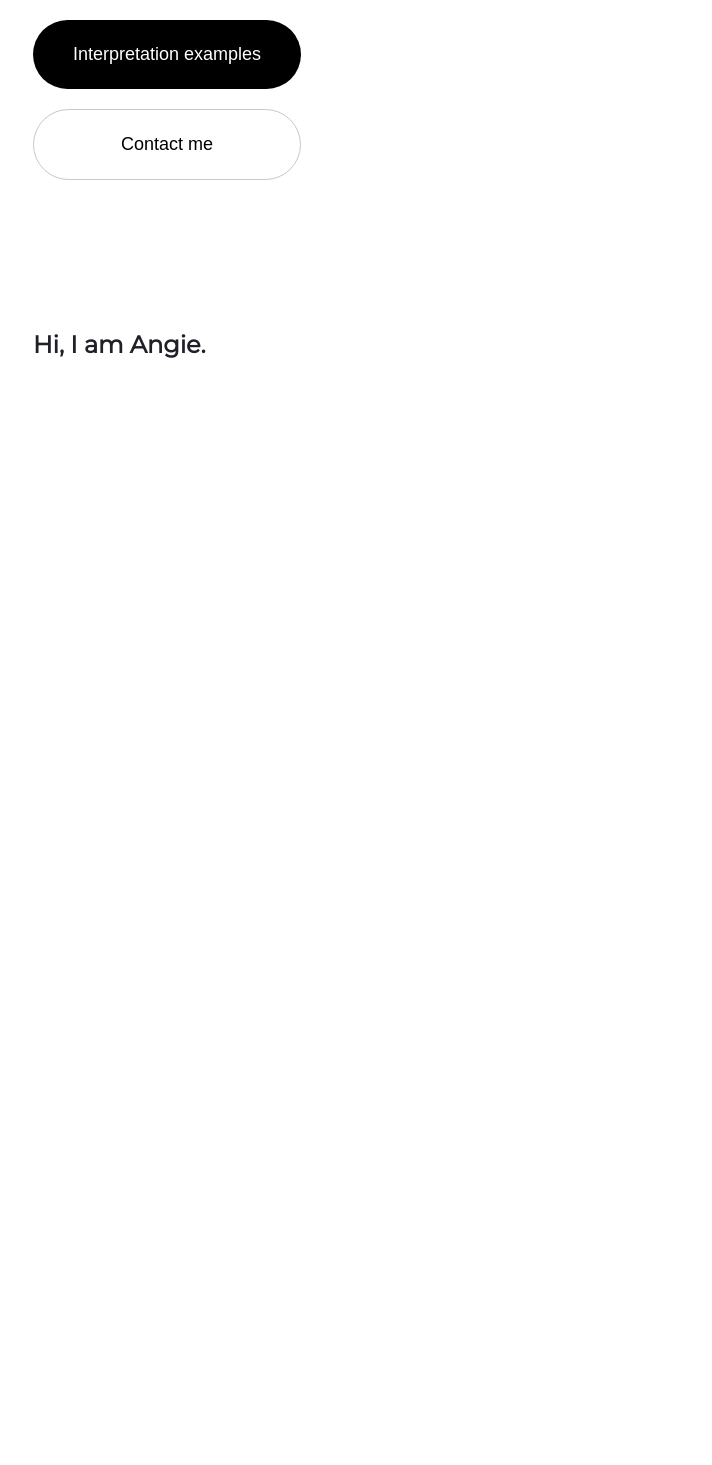
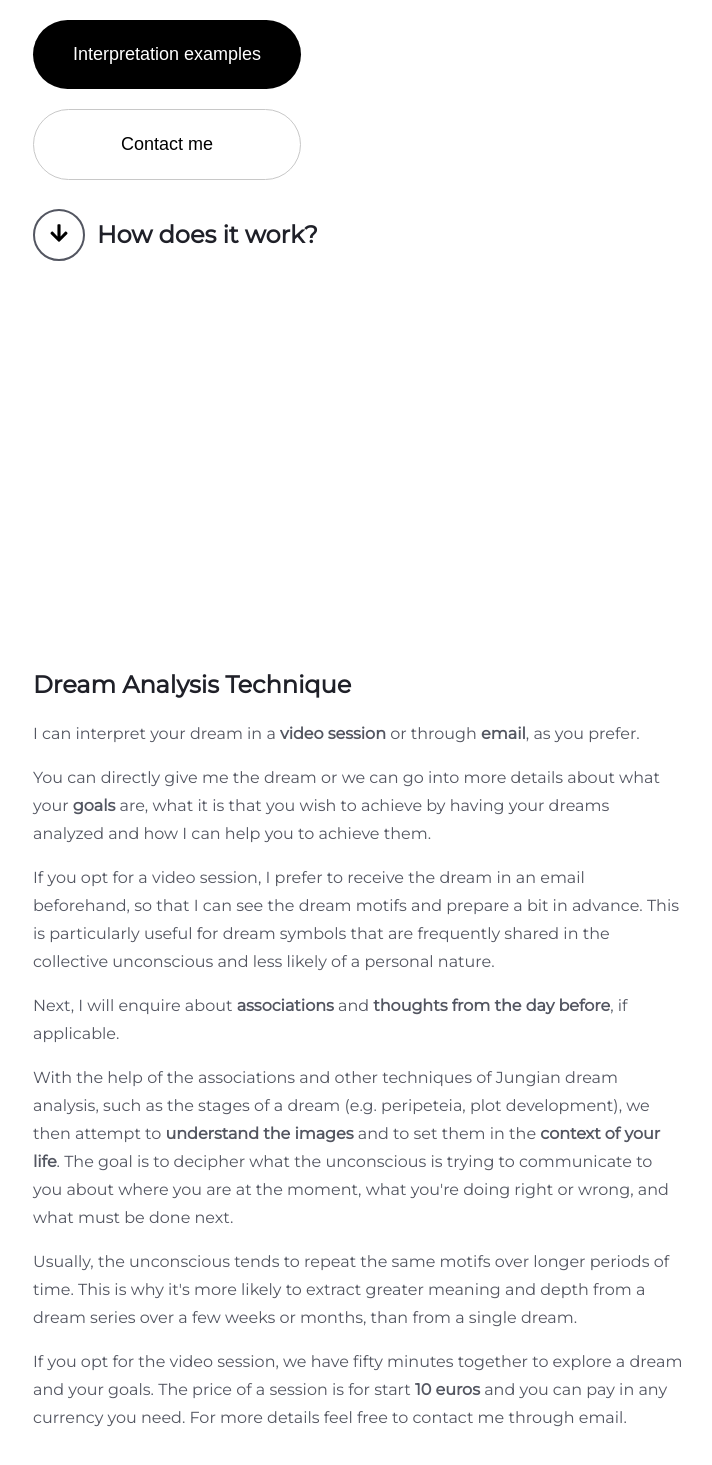
Before and after one commit to amberTrance/temple-of-medicine, a Next.js app: page / in a window 1280 px wide. Shown: the part 309-1774 px from the top of the page, without its empty margins (63-775 px from the left). Before the commit the page ends 1155 px from the top, so only its background shows below. Built offline with nearby package versions, Linux system fonts and the light colour scheme.

Commit message:
Added landing page info.

```diff
--- /dev/null
+++ b/src/app/components/goDownButton/goDownButton.tsx
@@ -0,0 +1,18 @@
+import { FaArrowDown } from "react-icons/fa";
+
+type GoDownButtonProps = {
+    id: string;
+    title: string;
+}
+
+export const GoDownButton = ({id, title}: GoDownButtonProps) => (
+  <a href={id}>
+    <div className="f-row" style={{ gap: "12px" }}>
+      <button aria-label="go down" className="circle-button">
+        <FaArrowDown size="20px" />
+      </button>
+
+      <h2>{title}</h2>
+    </div>
+  </a>
+);
--- a/src/app/page.module.css
+++ b/src/app/page.module.css
@@ -3,4 +3,5 @@
   flex-direction: column;
   width: fit-content;
   gap: 20px;
+  margin-bottom: 20px;
 }
--- a/src/app/page.tsx
+++ b/src/app/page.tsx
@@ -1,21 +1,77 @@
 import { Button } from "@/app/components/button/button";
 import styles from "./page.module.css";
 import { ButtonHollow } from "@/app/components/buttonHollow/buttonHollow";
+import { GoDownButton } from "@/app/components/goDownButton/goDownButton";
 
 export default function Home() {
   return (
     <>
-      <section style={{ marginBottom: "150px"}}>
+      <section style={{ marginBottom: "400px" }}>
         <h1>Helping people find meaning by interpreting their dreams.</h1>
 
         <div className={styles.buttons}>
           <Button href="/dreams">Interpretation examples</Button>
 
-          <ButtonHollow href="mailto:mind.edifice@gmail.com">Contact me</ButtonHollow>
+          <ButtonHollow href="mailto:mind.edifice@gmail.com">
+            Contact me
+          </ButtonHollow>
         </div>
+
+        <GoDownButton id="#how-it-works" title="How does it work?" />
       </section>
 
-      <h2>Hi, I am Angie.</h2>
+      <section>
+        <h1 id="how-it-works">Dream Analysis Technique</h1>
+
+        <p>
+          I can interpret your dream in a <span>video session</span> or through{" "}
+          <span>email</span>, as you prefer.
+        </p>
+
+        <p>
+          You can directly give me the dream or we can go into more details
+          about what your <span>goals</span> are, what it is that you wish to
+          achieve by having your dreams analyzed and how I can help you to
+          achieve them.
+        </p>
+
+        <p>
+          If you opt for a video session, I prefer to receive the dream in an
+          email beforehand, so that I can see the dream motifs and prepare a bit
+          in advance. This is particularly useful for dream symbols that are
+          frequently shared in the collective unconscious and less likely of a
+          personal nature.
+        </p>
+
+        <p>
+          Next, I will enquire about <span>associations</span> and{" "}
+          <span>thoughts from the day before</span>, if applicable.
+        </p>
+
+        <p>
+          With the help of the associations and other techniques of Jungian
+          dream analysis, such as the stages of a dream (e.g. peripeteia, plot
+          development), we then attempt to <span>understand the images</span>{" "}
+          and to set them in the <span>context of your life</span>. The goal is
+          to decipher what the unconscious is trying to communicate to you about
+          where you are at the moment, what you're doing right or wrong, and
+          what must be done next.
+        </p>
+
+        <p>
+          Usually, the unconscious tends to repeat the same motifs over longer
+          periods of time. This is why it's more likely to extract greater
+          meaning and depth from a dream series over a few weeks or months, than
+          from a single dream.
+        </p>
+
+        <p>
+          If you opt for the video session, we have fifty minutes together to
+          explore a dream and your goals. The price of a session is for start{" "}
+          <span>10 euros</span> and you can pay in any currency you
+          need. For more details feel free to contact me through email.
+        </p>
+      </section>
     </>
   );
 }
```
Also changed, not shown: src/app/about/page.tsx (+2 -8 lines).
